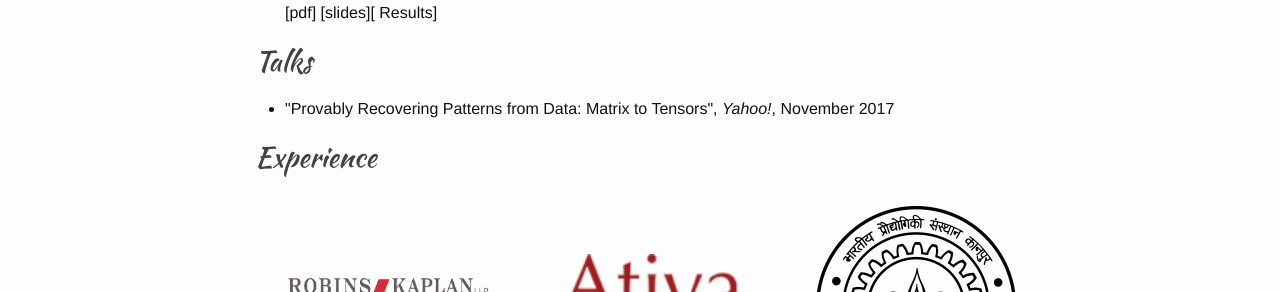
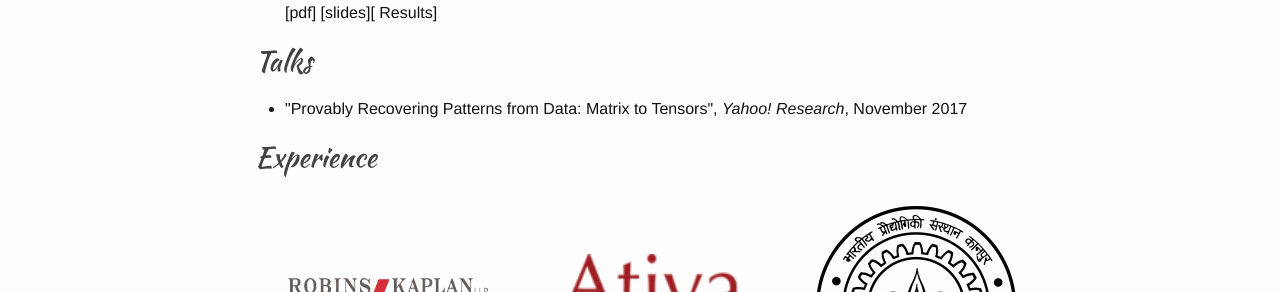
Before and after one commit to srambhatla/srambhatla.github.io, a Jekyll site: the page built from about.md, in a window 1280 px wide and 900 px high, scrolled down 700 px. Shown: the part 160-452 px from the top of the window. Built offline with Jekyll 4.4.1, drawn with Linux system fonts in a browser that asks for light colours.

Commit message:
Update website

```diff
--- a/about.md
+++ b/about.md
@@ -56,7 +56,7 @@
 ## Talks
 <div>
 <ul>
-<li> "Provably Recovering Patterns from Data: Matrix to Tensors", <em>Yahoo!</em>, November 2017</li>
+<li> "Provably Recovering Patterns from Data: Matrix to Tensors", <em>Yahoo! Research</em>, November 2017</li>
 </ul>
 </div>
 ## Experience
```
Also changed, not shown: 1 other file.
